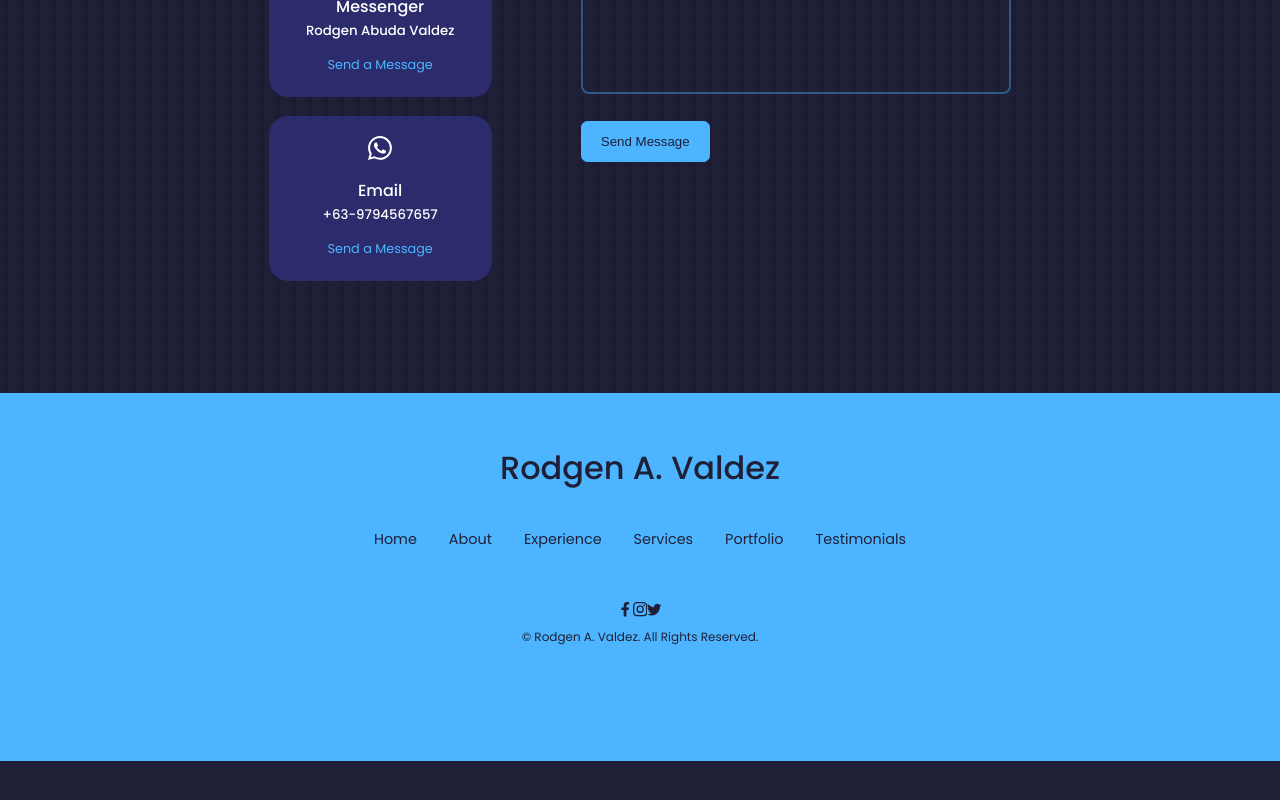
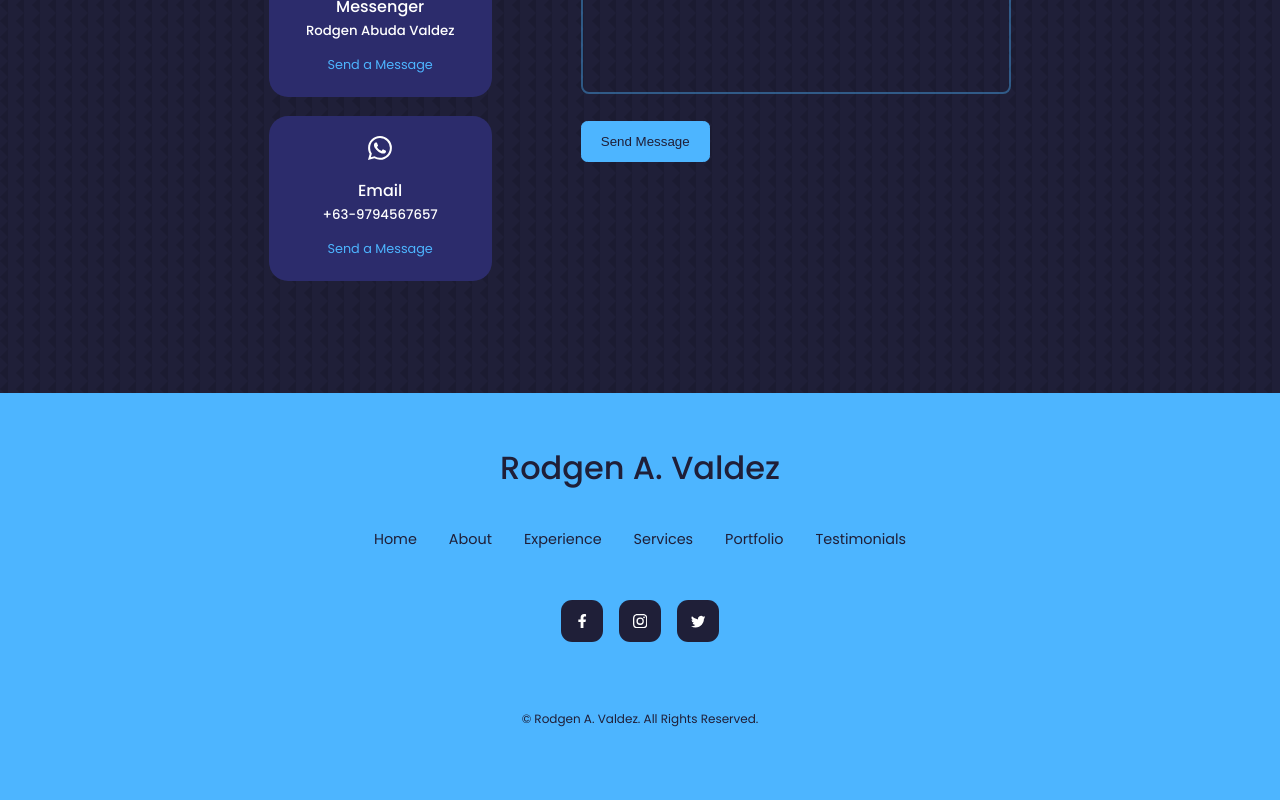
Before and after one commit to RdgnVldz/react-portfolio-website, a React (Create React App) app: page / in a window 1280 px wide. Shown: the part 5187-5987 px from the top of the page. Before the commit the page ends 5948 px from the top, so only its background shows below. Built offline with nearby package versions, Linux system fonts and the light colour scheme.

Commit message:
Update footer.css

```diff
--- a/src/Components/footer/footer.css
+++ b/src/Components/footer/footer.css
@@ -25,14 +25,14 @@
     margin: 0 auto 3rem;
 }
 
-.footer_socials{
+.footer__socials{
     display: flex;
     justify-content: center;
     gap: 1rem;
     margin-bottom: 4rem;
 }
 
-.footer_socials a{
+.footer__socials a{
     background: var(--color-bg);
     color: var(--color-white);
     padding: 0.8rem;
@@ -41,7 +41,7 @@
     border: 1px solid transparent;
 }
 
-.footer_socials a:hover{
+.footer__socials a:hover{
     background: transparent;
     color: var(--color-bg);
     border-color: var(--color-bg);
```
